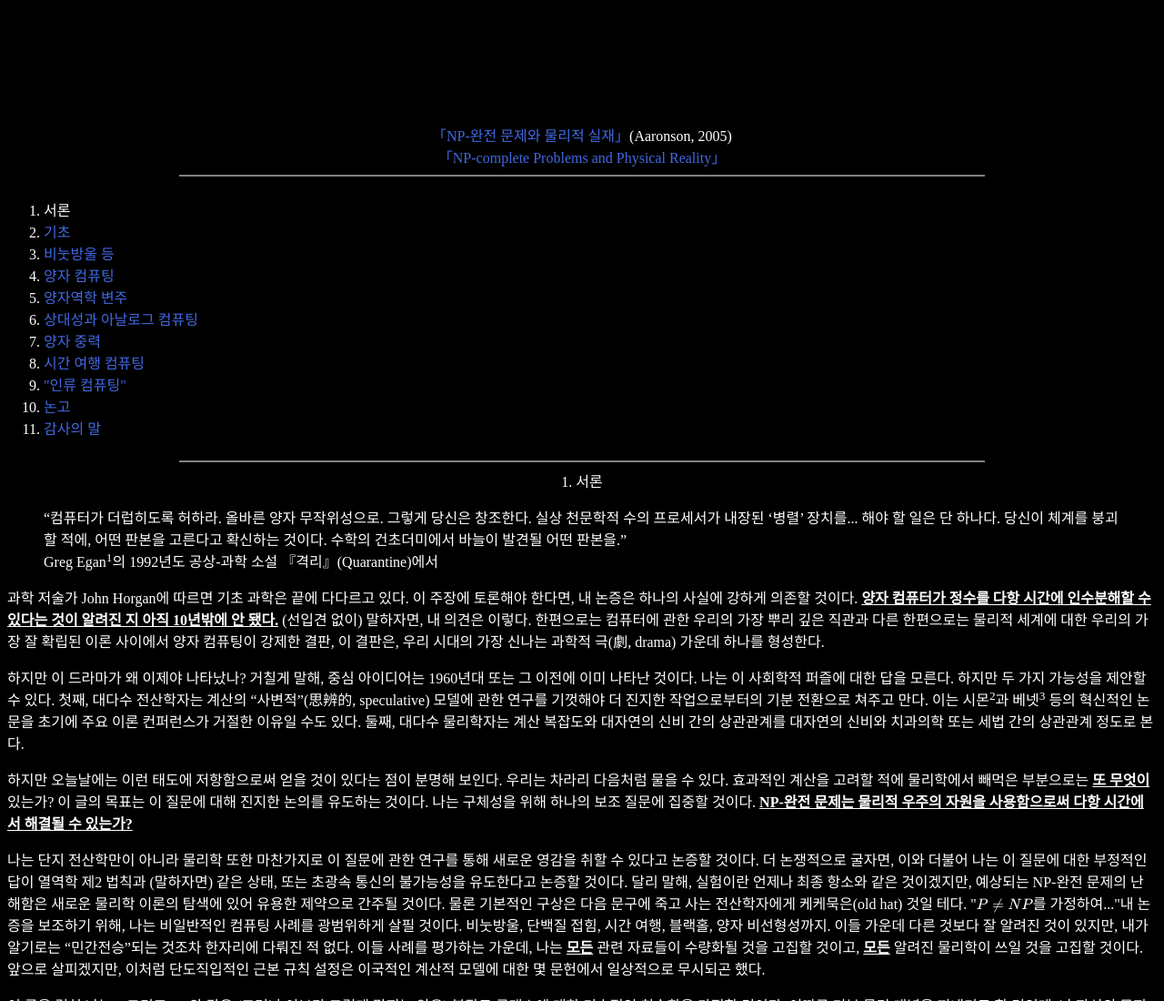
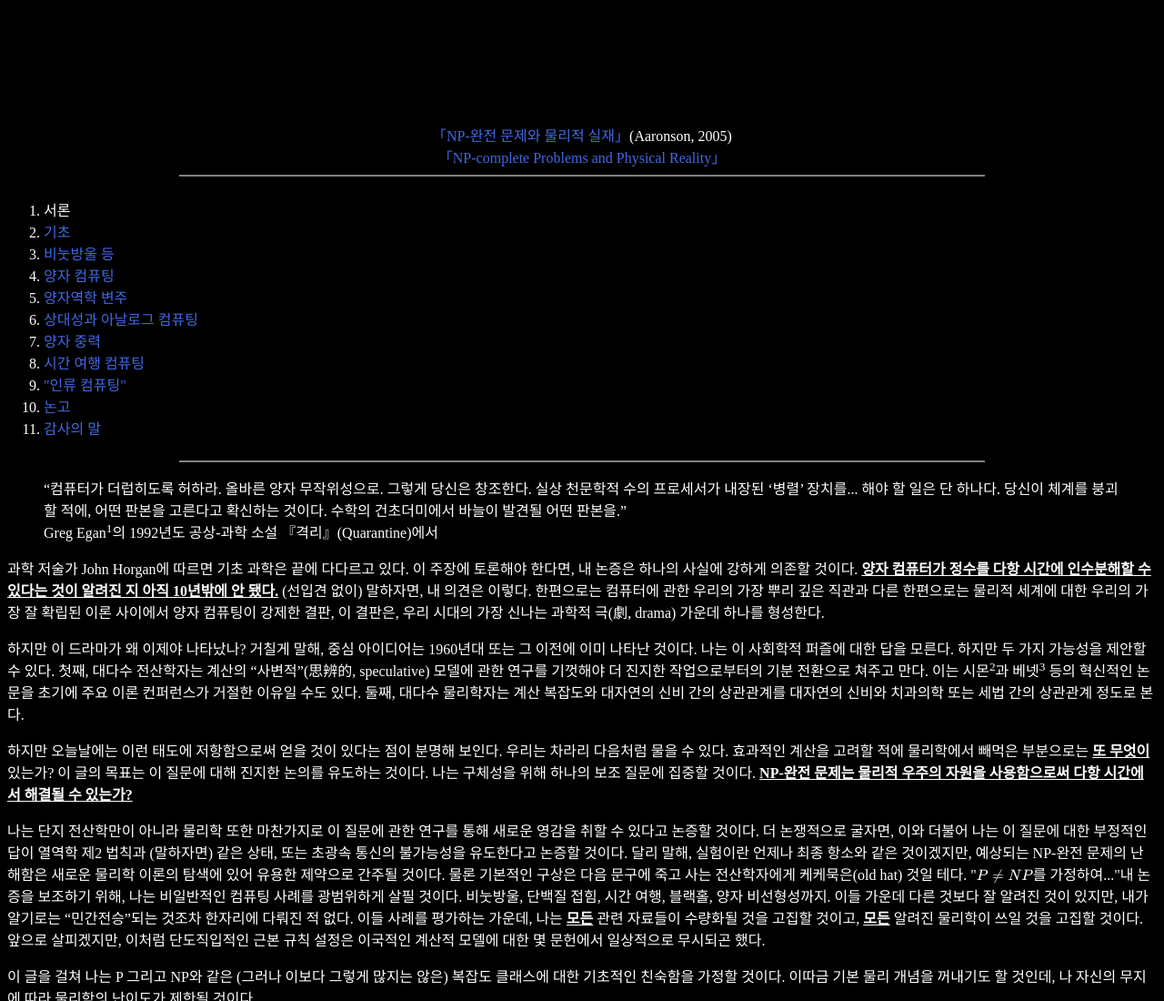
Before and after one commit to SUNBEAMktw/Aaronson_NP_Physical, a plain HTML site: page 1.html in a window 1280 px wide. Shown: the top 1100 px of the page at 91% size. Drawn offline with nearby package versions, Linux system fonts and the light colour scheme; some packages are replaced by stand-ins of ours.

Commit message:
Update 1.html

```diff
--- a/1.html
+++ b/1.html
@@ -42,7 +42,6 @@
       </div>
     </div>
     <center><hr width="70%" noshade></center>
-    <center>1. 서론</center>
   <blockquote>“컴퓨터가 더럽히도록 허하라. 올바른 양자 무작위성으로. 그렇게 당신은 창조한다. 실상 천문학적 수의 프로세서가 내장된 ‘병렬’ 장치를... 해야 할 일은 단 하나다. 당신이 체계를 붕괴할 적에, 어떤 판본을 고른다고 확신하는 것이다. 수학의 건초더미에서 바늘이 발견될 어떤 판본을.”
   <br>Greg Egan<sup>1</sup>의 1992년도 공상-과학 소설 『격리』(Quarantine)에서</blockquote>
 
```
